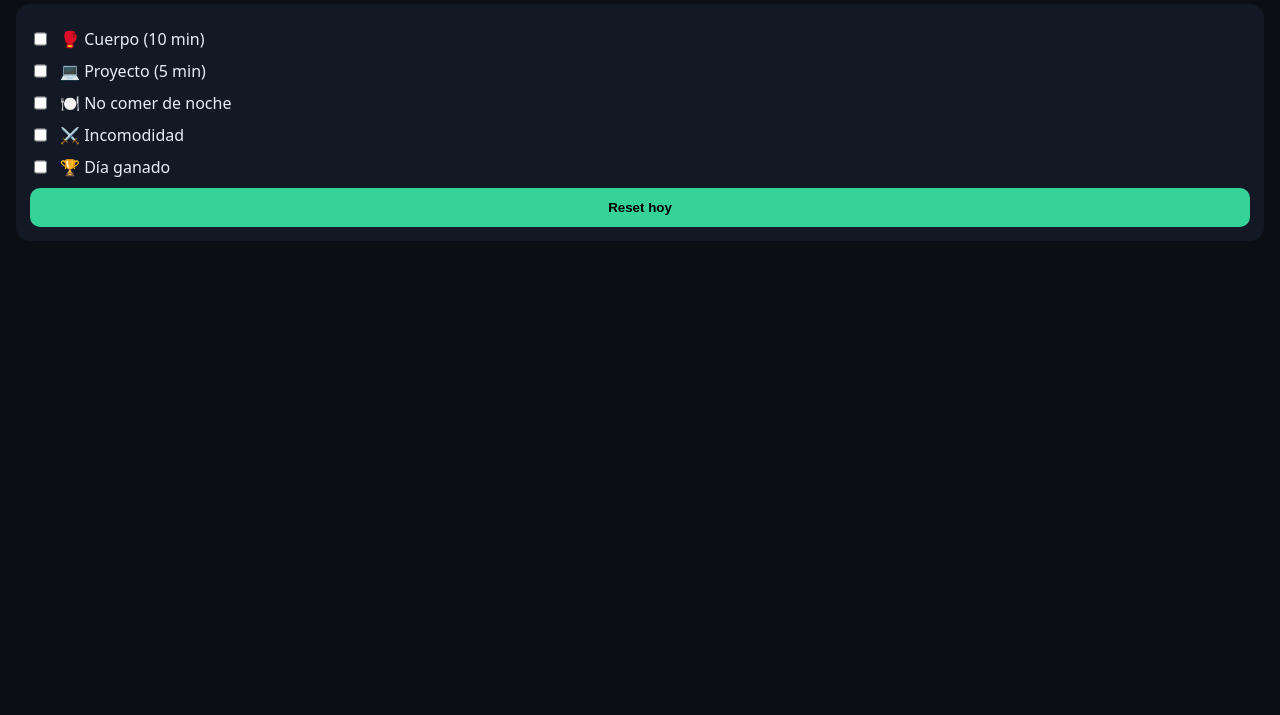
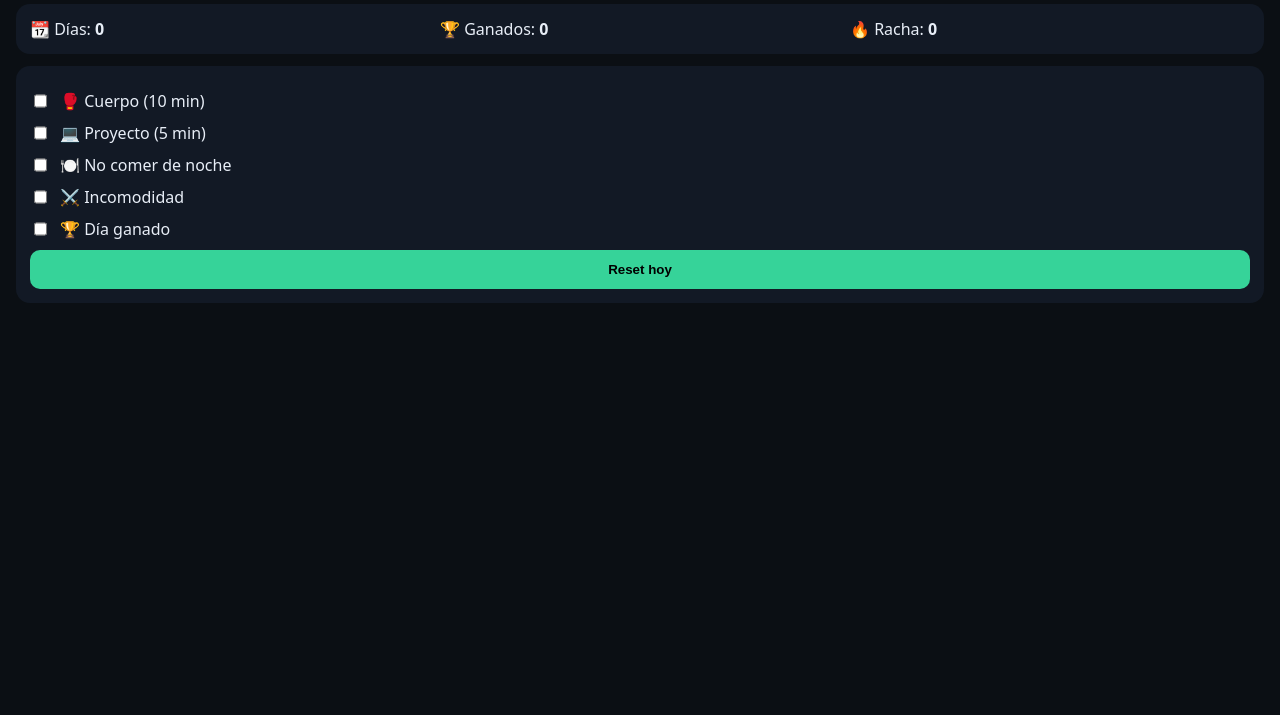
Before and after one commit to pensadorguerrero/pg-checklist, a plain HTML site: page index.html in a window 1280 px wide. Shown: the part 85-800 px from the top of the page. Drawn offline with Linux system fonts and the light colour scheme.

Commit message:
Update index.html

```diff
--- a/index.html
+++ b/index.html
@@ -38,7 +38,11 @@ button{
 <body>
 
 <h2>⚔️ Checklist Pensador Guerrero</h2>
-
+<div class="card" style="display:flex;gap:10px;flex-wrap:wrap">
+  <div style="flex:1;min-width:140px">📆 Días: <b id="daysTotal">0</b></div>
+  <div style="flex:1;min-width:140px">🏆 Ganados: <b id="winsTotal">0</b></div>
+  <div style="flex:1;min-width:140px">🔥 Racha: <b id="streak">0</b></div>
+</div>
 <div class="card">
 <label><input type="checkbox" id="body"> 🥊 Cuerpo (10 min)</label>
 <label><input type="checkbox" id="project"> 💻 Proyecto (5 min)</label>
```
